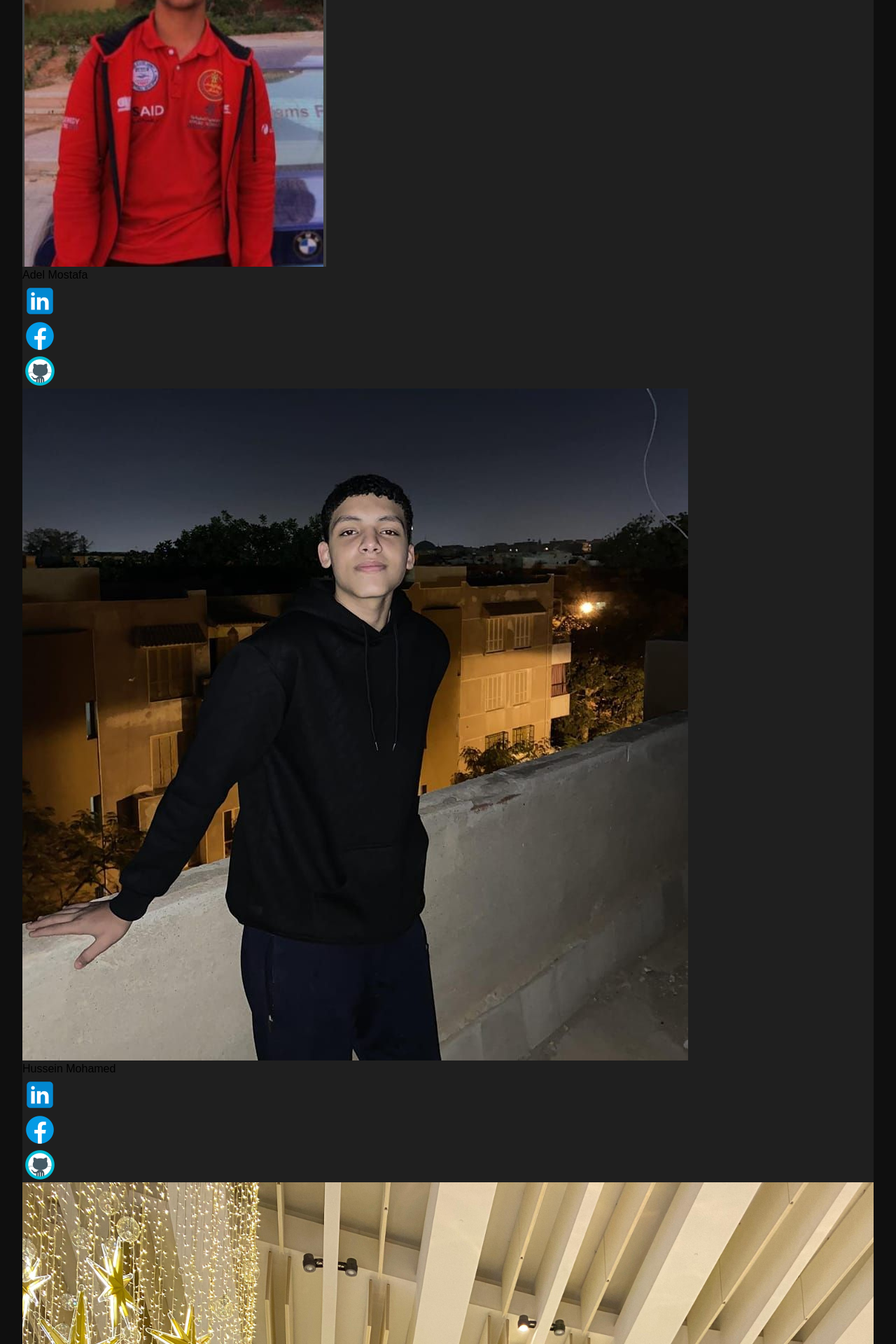
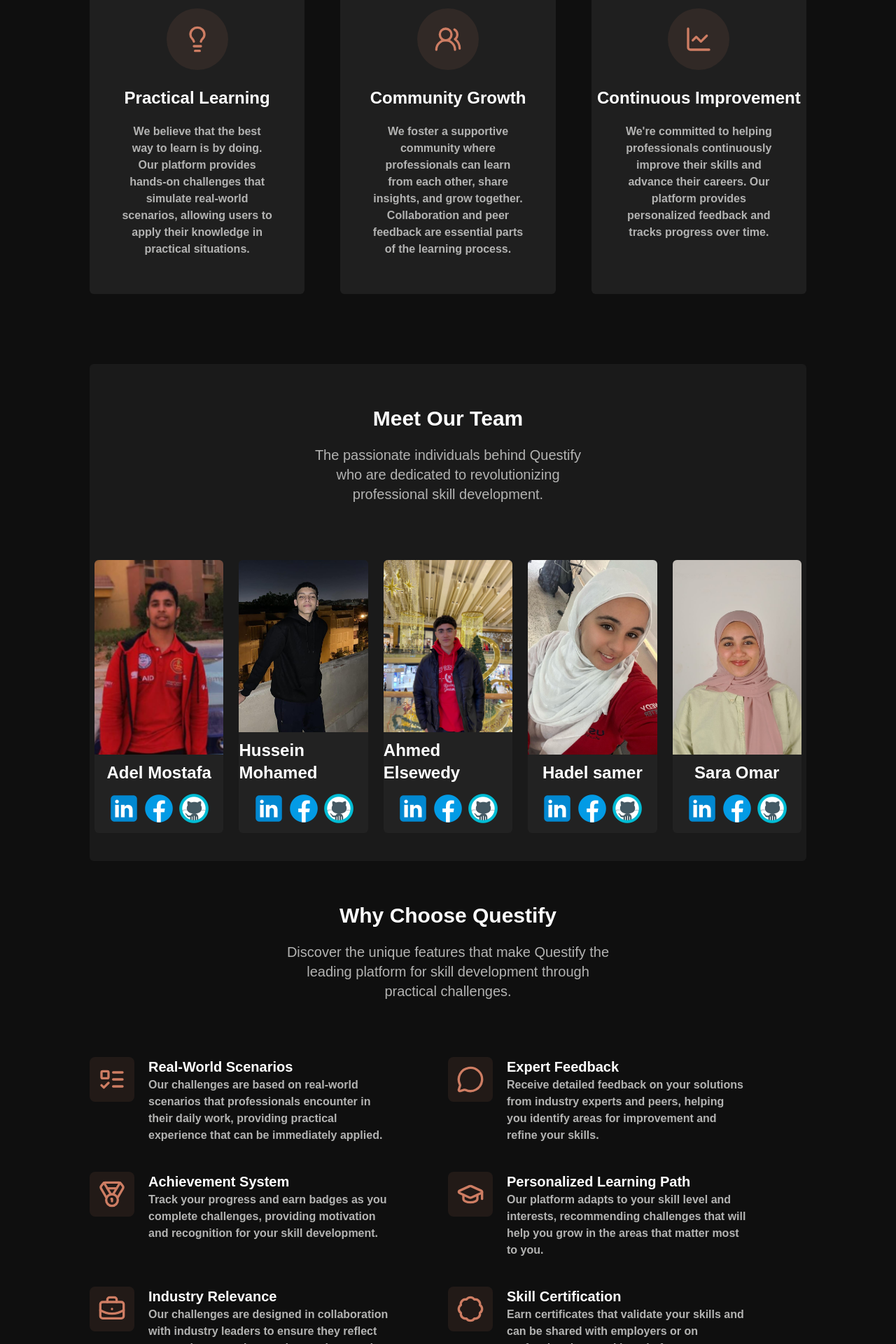
Before and after one commit to Adelmostafa2008/Questify, a React (Vite) app: page /About in a window 1280 px wide. Shown: the part 800-2720 px from the top of the page at 70% size. Built offline with nearby package versions, Linux system fonts and the light colour scheme.

Commit message:
about page and some other shit :)

```diff
--- a/src/About.jsx
+++ b/src/About.jsx
@@ -9,6 +9,7 @@
 import Facebook from './assets/socialMediaIcons/facebook.png'
 import Linkedin from './assets/socialMediaIcons/linkedin.png'
 import GitHub from './assets/socialMediaIcons/github.png'
+import {Lightbulb} from "lucide-react";
 function About(){
     return (<>
     <Header/>
@@ -29,40 +30,32 @@
     </h4>
     </div>
 
-    <div className="About-mission">
+    <div className="flex w-[80%] mx-auto gap-[5%] items-stretch justify-strech">
         <Card title = "Practical Learning"
         type = "mission"
         cat = "about"
-        comment = "We believe that the best way to learn is by doing. Our platform provides hands-on challenges that simulate real-world scenarios, allowing users to apply their knowledge in practical situations."/>
+        comment = "We believe that the best way to learn is by doing. Our platform provides hands-on challenges that simulate real-world scenarios, allowing users to apply their knowledge in practical situations."
+        mypicture = "bulb"/>
         <Card title = "Community Growth"
         type = "mission"
         cat = "about"
-        comment = "We foster a supportive community where professionals can learn from each other, share insights, and grow together. Collaboration and peer feedback are essential parts of the learning process."/>
+        comment = "We foster a supportive community where professionals can learn from each other, share insights, and grow together. Collaboration and peer feedback are essential parts of the learning process."
+        mypicture = "community"/>
         <Card title = "Continuous Improvement"
         iscomment = {true}
         type = "mission"
         cat = "about"
-        comment = "We're committed to helping professionals continuously improve their skills and advance their careers. Our platform provides personalized feedback and tracks progress over time."/>
+        comment = "We're committed to helping professionals continuously improve their skills and advance their careers. Our platform provides personalized feedback and tracks progress over time."
+        mypicture = "chart"/>
     </div>
 
-    <div style={{
-        backgroundColor : "#1f1f1f",
-        height : "max-content",
-        width : "95%",
-        margin : "auto",
-        borderRadius : "5px",
-        paddingTop : "20px",
-        marginBottom : "70px",
-        paddingBottom : "20px",
-        display : "flex",
-        flexDirection : "column"
-    }}>
+    <div className="bg-[#1a1a1a] flex flex-col w-[80%] mx-auto my-10 rounded-md pb-10 mt-25">
 
         <div className="About-headers" >
         <h2>Meet Our Team</h2>
         <h4>The passionate individuals behind Questify who are dedicated to revolutionizing professional skill development.</h4>
         </div>
-    <div className="About-team">
+    <div className="flex gap-2 justify-around">
         <Card title= "Adel Mostafa"  cat = "about" type = "team" mypicture = {adel} pics = {[Linkedin , Facebook , GitHub]}/>
         <Card title ="Hussein Mohamed" cat = "about" type = "team" mypicture = {hus}  pics = {[Linkedin , Facebook , GitHub]}/>
         <Card title = "Ahmed Elsewedy" cat = "about" type = "team" mypicture = {sewedy}  pics = {[Linkedin , Facebook , GitHub]}/>
@@ -76,32 +69,22 @@
     <h4>Discover the unique features that make Questify the leading platform for skill development through practical challenges.</h4>
     </div>
 
-    <div className="About-whyquestify">
-        <Card cat = "about" type = "why-questify" title = "Real-World Scenarios" comment = "Our challenges are based on real-world scenarios that professionals encounter in their daily work, providing practical experience that can be immediately applied."/>
-        <Card cat = "about" type = "why-questify" title = "Expert Feedback" comment = "Receive detailed feedback on your solutions from industry experts and peers, helping you identify areas for improvement and refine your skills."/>
-        <Card cat = "about" type = "why-questify" title = "Achievement System" comment = "Track your progress and earn badges as you complete challenges, providing motivation and recognition for your skill development."/>
-        <Card cat = "about" type = "why-questify" title = "Personalized Learning Path" comment = "Our platform adapts to your skill level and interests, recommending challenges that will help you grow in the areas that matter most to you."/>
-        <Card cat = "about" type = "why-questify" title = "Industry Relevance" comment = "Our challenges are designed in collaboration with industry leaders to ensure they reflect current best practices and emerging trends."/>
-        <Card cat = "about" type = "why-questify" title = "Skill Certification" comment = "Earn certificates that validate your skills and can be shared with employers or on professional networking platforms."/>
+    <div className="grid grid-cols-2 w-[80%] mx-auto gap-y-10 mb-20 items-stretch">
+        <Card cat = "about" type = "why-questify" mypicture = "features" title = "Real-World Scenarios" comment = "Our challenges are based on real-world scenarios that professionals encounter in their daily work, providing practical experience that can be immediately applied."/>
+        <Card cat = "about" type = "why-questify" mypicture = "chat" title = "Expert Feedback" comment = "Receive detailed feedback on your solutions from industry experts and peers, helping you identify areas for improvement and refine your skills."/>
+        <Card cat = "about" type = "why-questify" mypicture = "medal" title = "Achievement System" comment = "Track your progress and earn badges as you complete challenges, providing motivation and recognition for your skill development."/>
+        <Card cat = "about" type = "why-questify" mypicture = "graduate" title = "Personalized Learning Path" comment = "Our platform adapts to your skill level and interests, recommending challenges that will help you grow in the areas that matter most to you."/>
+        <Card cat = "about" type = "why-questify" mypicture = "bag" title = "Industry Relevance" comment = "Our challenges are designed in collaboration with industry leaders to ensure they reflect current best practices and emerging trends."/>
+        <Card cat = "about" type = "why-questify" mypicture = "badge" title = "Skill Certification" comment = "Earn certificates that validate your skills and can be shared with employers or on professional networking platforms."/>
     </div>
 
-    <div style={{
-
-        backgroundColor : "#1f1f1f",
-        height : "fit-content",
-        maxWidth : "95%",
-        margin : "auto",
-        borderRadius : "5px",
-        paddingTop : "20px",
-        marginBottom : "70px",
-        paddingBottom : "20px",
-    }}>
+    <div className="bg-[#1a1a1a] w-[80%] mx-auto flex flex-col rounded-md pb-10">
 
         <div className="About-headers">
         <h2>Our Impact</h2>
         <h4>See how Questify is making a difference in professional skill development around the world.</h4>
         </div>
-    <div className="About-impact">
+    <div className="flex gap-2 justify-around">
         <Card cat = "about" type = "impact" title = "50K+" comment = "Active Users"/>
         <Card cat = "about" type = "impact" title = "1000+" comment = "Challenges Created"/>
         <Card cat = "about" type = "impact" title = "25+" comment = "Industry Categories"/>
@@ -116,66 +99,61 @@
     <h4>Have questions or want to learn more about Questify? We'd love to hear from you!</h4>
     </div>
 
-    <div className="About-touch">
-    <div style={{
-        backgroundColor : "#1f1f1f",
-        height : "700px",
-        width : "40%",
-        margin : "auto",
-        borderRadius : "5px",
-        paddingTop : "20px",
-        paddingRight : "20px",
-        marginBottom : "70px"
-    }}>
+    <div className="flex w-[80%] gap-20 mx-auto items-stretch">
+  <div className="max-w-7xl mx-auto grid md:grid-cols-2 gap-40 ">
 
-            <h2 className="About-headers" style={{
-                marginBottom : "30px"
-            }}>Contact Information</h2>
-        <div className="About-contact">
-            <h2 >Address</h2> <h4>123 Innovation Drive, Tech City, CA 94103, United States</h4>
-            <h2>Email</h2> <h4>info@questify.com</h4>
-            <h2>Phone</h2>  <h4>+1 (555) 123-4567</h4>
-            <h2>Hours</h2> <h4>Monday - Friday: 9am - 6pm<br/><br/>Saturday: 10am - 4pm</h4>
+    <div className="bg-[#1f1f1f] px-5 py-5 rounded-md">
+
+      <h2 className="text-3xl font-bold text-white mb-6">📞 Contact Information</h2>
+      <div className="space-y-6 text-white">
+        <div>
+          <h3 className="text-xl font-semibold">📍 Address</h3>
+          <p>123 Innovation Drive, Tech City, CA 94103, United States</p>
         </div>
+        <div>
+          <h3 className="text-xl font-semibold">✉️ Email</h3>
+          <p>info@questify.com</p>
+        </div>
+        <div>
+          <h3 className="text-xl font-semibold">📞 Phone</h3>
+          <p>+1 (555) 123-4567</p>
+        </div>
+        <div>
+          <h3 className="text-xl font-semibold">⏰ Hours</h3>
+          <p>
+            Monday - Friday: 9am - 6pm<br />
+            Saturday: 10am - 4pm
+          </p>
+        </div>
+      </div>
     </div>
 
 
-    <div style={{
-        backgroundColor : "#1f1f1f",
-        height : "700px",
-        width : "40%",
-        margin : "auto",
-        borderRadius : "5px",
-        paddingTop : "20px",
-        paddingRight : "20px",
-        marginBottom : "70px",
-        color : "aliceblue"
-    }}>
-            <h2 className="About-headers" style={{
-                marginBottom : "30px"
-            }}>Send Us a Message</h2>
-            <form action="" className="About-message">
-                <label>Your Name</label>
-                <br/>
-                <input type="text" placeholder="Enter your name..."/>
-                <br/>
-                <label>Email Address</label>
-                <br/>
-                <input type="email" placeholder="example@example.com"/>
-                <br/>
-                <label>Subject</label>
-                <br/>
-                <input type="text" placeholder="Enter subject..."/>
-                <br/>
-                <label>Message</label>
-                <br/>
-                <textarea placeholder="Enter your message..."></textarea>
-                <br/>
-                <button>Send Message</button>
-            </form>
+    <div className="bg-[#1f1f1f] shadow-lg rounded-md p-8 ">
+      <h2 className="text-3xl font-bold text-white mb-6">📬 Send Us a Message</h2>
+      <form className="space-y-5">
+        <div>
+          <label className="block text-white font-semibold mb-1">Your Name</label>
+          <input type="text" placeholder="Enter your name..." className="w-full px-4 py-2 border border-gray-300 rounded-lg focus:outline-none focus:border-[#ce7d63]  placeholder:text-gray-500"/>
+        </div>
+        <div>
+          <label className="block text-white font-semibold mb-1">Email Address</label>
+          <input type="email" placeholder="example@example.com" className="w-full px-4 py-2 border border-gray-300 rounded-lg focus:outline-none focus:border-[#ce7d63] placeholder:text-gray-500" />
+        </div>
+        <div>
+          <label className="block text-white font-semibold mb-1">Subject</label>
+          <input type="text" placeholder="Enter subject..." className="w-full px-4 py-2 border border-gray-300 rounded-lg focus:outline-none focus:border-[#ce7d63] placeholder:text-gray-500" />
+        </div>
+        <div>
+          <label className="block text-white font-semibold mb-1">Message</label>
+          <textarea rows="4" placeholder="Enter your message..." className="w-full px-4 py-2 border border-gray-300 rounded-lg focus:outline-none focus:border-[#ce7d63] placeholder:text-gray-500"></textarea>
+        </div>
+        <button type="submit" className="w-full bg-[#ce7d63] text-white font-semibold py-2 rounded-lg hover:bg-[#ad6d58] transition duration-300">Send Message</button>
+      </form>
     </div>
+  </div>
+</div>
 
-    </div>
 
     <Footer/>
     </>);
--- a/src/Card.jsx
+++ b/src/Card.jsx
@@ -1,5 +1,6 @@
 import { useNavigate} from "react-router-dom";
-import { useState } from "react";
+import { Badge, BriefcaseBusiness, ChartLine, GraduationCap, Lightbulb, ListTodo, MedalIcon, MessageCircle, UsersRound} from "lucide-react";
+
 function Card(props){
    const navigate = useNavigate();
    const cat = props.cat || "default";
@@ -14,6 +15,32 @@
    const price = props.price || null;
    const bestchoice = props.bestchoice || false;
    const tailwindshit = props.tailwindshit||null;
+
+   function getIcon(iconName) {
+  switch (iconName) {
+    case "bulb":
+      return <Lightbulb size = {40} className="text-[#ce7d63]" />;
+    case "chart":
+      return <ChartLine size = {40} className="text-[#ce7d63]" />;
+    case "community":
+      return <UsersRound size = {40} className="text-[#ce7d63]" />;
+    case "chat":
+        return <MessageCircle size = {40} className="text-[#ce7d63]"/>
+    case "features":
+        return <ListTodo size = {40} className="text-[#ce7d63]"/>
+    case "badge":
+        return <Badge size = {40} className="text-[#ce7d63]"/>
+    case "medal":
+        return <MedalIcon size = {40} className="text-[#ce7d63]"/>
+    case "graduate":
+        return <GraduationCap size = {40} className="text-[#ce7d63]"/>
+    case "bag":
+        return <BriefcaseBusiness size = {40} className="text-[#ce7d63]"/>
+    default:
+      return null;
+  }
+}
+
    switch(cat){
 
     case "home":
@@ -26,6 +53,7 @@
                     <div className="font-[500] max-xxs:font-light max-xs:text-sm">
                         <h2>{title}</h2>
                         <h4>{comment}</h4>
+
                     </div>
                         <div className="my-auto mr-1">
 
@@ -44,7 +72,7 @@
                         <h4 className="max-w-[80%] mx-auto text-white mt-3 mb-5">{comment}</h4>
                         <button className="flex justify-center items-center text-[#ce7d63] bg-white rounded-lg w-max mx-auto px-4 py-2 font-semibold" onClick={() => navigate(`/${page}`)}><svg className = "fill-[#ce7d63] w-[25px] mr-2 mb-1" xmlns="http://www.w3.org/2000/svg" viewBox="0 0 576 512"><path d="M309 106c11.4-7 19-19.7 19-34c0-22.1-17.9-40-40-40s-40 17.9-40 40c0 14.4 7.6 27 19 34L209.7 220.6c-9.1 18.2-32.7 23.4-48.6 10.7L72 160c5-6.7 8-15 8-24c0-22.1-17.9-40-40-40S0 113.9 0 136s17.9 40 40 40c.2 0 .5 0 .7 0L86.4 427.4c5.5 30.4 32 52.6 63 52.6l277.2 0c30.9 0 57.4-22.1 63-52.6L535.3 176c.2 0 .5 0 .7 0c22.1 0 40-17.9 40-40s-17.9-40-40-40s-40 17.9-40 40c0 9 3 17.3 8 24l-89.1 71.3c-15.9 12.7-39.5 7.5-48.6-10.7L309 106z"/></svg>
                         {btnContent}</button>
-                        <ul className="flex gap-5 mx-auto my-5 min-xs:flex-col">
+                        <ul className="flex gap-5 mx-auto my-5 max-md:flex-col">
                             {features != null ?  features.map((x  , i) => <li key={i} className="min-w-max flex gap-1 text-white">
                                                                             <svg className="checkedCircle"
                                                                             xmlns="http://www.w3.org/2000/svg"
@@ -82,10 +110,10 @@
             case "what-is-questify" :
                 return(
                     <>
-                    <div className="Card-about-what-is-questify">
-                        <h2>{title}</h2>
-                        <h4>{comment}</h4>
-                        <button>{btnContent}</button>
+                    <div className="rounded-md   bg-[linear-gradient(135deg,_rgba(206,_125,_99,_0.1),_rgba(206,_125,_99,_0.05))] flex flex-col text-center text-white max-w-[80%] mx-auto my-10">
+                        <h2 className="text-6xl font-bold bg-[linear-gradient(135deg,_#ce7d63,_#ffa07a)] bg-clip-text text-transparent max-w-[70%] mx-auto my-10">{title}</h2>
+                        <h4 className="text-xl max-w-[70%] mx-auto mb-10 text-[#b3b3b2]">{comment}</h4>
+                        <button className="bg-[#ce7d63] border-none rounded-sm font-semibold text-md w-[15%] min-w-max mx-auto px-3 py-3 mb-10">{btnContent}</button>
                     </div>
                     </>
                 );
@@ -93,10 +121,10 @@
             case "mission":
                 return(
                     <>
-                    <div className="Card-about-mission">
-                        <img src={pic}/>
-                        <h2>{title}</h2>
-                        <h4>{comment}</h4>
+                    <div className="flex flex-col text-white text-center bg-[#1f1f1f] max-w-[30%] rounded-md pb-8">
+                        <div className="w-[25px] h-[25px]  mx-auto my-6 bg-[rgba(_206,_125,_99,_0.1)] min-w-max min-h-max px-6 py-6 rounded-full">{getIcon(pic)}</div>
+                        <h2 className="text-2xl font-semibold ">{title}</h2>
+                        <h4 className="max-w-[70%] mx-auto my-5 text-md text-[#b3b3b2] font-semibold">{comment}</h4>
                     </div>
                     </>
                 );
@@ -104,10 +132,10 @@
             case "team":
                 return(
                     <>
-                    <div className="Card-about-team">
-                        <img src={pic} className="team-main-pic"/>
-                        <h2>{title}</h2>
-                        <div className="Card-about-contact-img">
+                    <div className="bg-[#222222] flex flex-col justify-center items-center w-[18%] gap-2.5 rounded-md">
+                        <img src={pic} className="w-full h-full object-cover rounded-tr-md rounded-tl-md"/>
+                        <h2 className="text-white text-2xl font-semibold">{title}</h2>
+                        <div className="flex pb-2.5">
                         {pics != null ? pics.map((p , i) => <img  src = {p} key={i}/>) : <h2>none</h2>}
                         </div>
                     </div>
@@ -117,14 +145,16 @@
             case "why-questify":
                 return(
                     <>
-                    <div className="Card-about-why-questify">
+                    <div className="flex ">
 
+                        <div className="mr-5 bg-[rgba(_206,_125,_99,_0.1)] min-w-max min-h-max px-3 py-3 rounded-lg my-0 max-h-fit">
+                        {getIcon(pic)}
+                        </div>
 
-                        <img src={pic}/>
-
-
-                        <h2>{title}</h2>
-                        <h4>{comment}</h4>
+                        <div className="flex flex-col text-white">
+                        <h2 className="text-xl font-semibold">{title}</h2>
+                        <h4 className="text-[#b3b3b2] text-md font-semibold w-[80%]">{comment}</h4>
+                        </div>
                     </div>
                     </>
                 );
@@ -132,9 +162,9 @@
             case "impact":
                 return(
                     <>
-                    <div className="Card-about-impact">
-                        <h2>{title}</h2>
-                        <h4>{comment}</h4>
+                    <div className="w-[23%] bg-[#1f1f1f] flex flex-col text-center rounded-md gap-5 py-5">
+                        <h2 className="text-[#ce7d63] text-5xl font-semibold">{title}</h2>
+                        <h4 className="text-[#b3b3b2] text-lg">{comment}</h4>
                     </div>
                     </>
                 );
--- a/src/Header.jsx
+++ b/src/Header.jsx
@@ -11,7 +11,7 @@
             <h1 className="text-gray-300 w-1/3 font-bold m-0 max-sm:text-2xl sm:text-3xl md:text-3xl max:xs:w-1/2 lg:text-4xl"><a onClick={() => navigate('/Home')}>Quest<span className="text-[#ce7d63]">ify</span></a></h1>
 
 
-            <div className="flex items-center justify-center gap-2 max-xs:hidden w-1/3 min-w-max">
+            <div className="flex items-center justify-center gap-4 max-xs:hidden w-1/3 min-w-max">
                 <NavLink to="/Home" className={({ isActive }) => `font-semibold transition-all duration-200 ease-in-out ${isActive ? 'text-[#ce7d63]' : 'text-white hover:text-[#ce7d63]'}`}>Home</NavLink>
                 <NavLink to="/About" className={({ isActive }) => `font-semibold transition-all duration-200 ease-in-out ${isActive ? 'text-[#ce7d63]' : 'text-white hover:text-[#ce7d63]'}`}>About</NavLink>
                 <NavLink to="/Pricing" className={({ isActive }) => `font-semibold transition-all duration-200 ease-in-out ${isActive ? 'text-[#ce7d63]' : 'text-white hover:text-[#ce7d63]'}`}>Pricing</NavLink>
--- a/src/index.css
+++ b/src/index.css
@@ -32,3 +32,12 @@
 ul li{
   list-style: none;
 }
+.About-headers{
+  @apply flex justify-center items-center m-auto flex-col mb-20 mt-10 w-[50%];
+}
+.About-headers h2{
+  @apply text-white text-3xl max-xs:text-xl text-center mt-5 mb-5 font-semibold;
+}
+.About-headers h4{
+  @apply max-w-[75%] text-[#b3b3b2] text-xl max-xs:text-lg text-center;
+}
```
